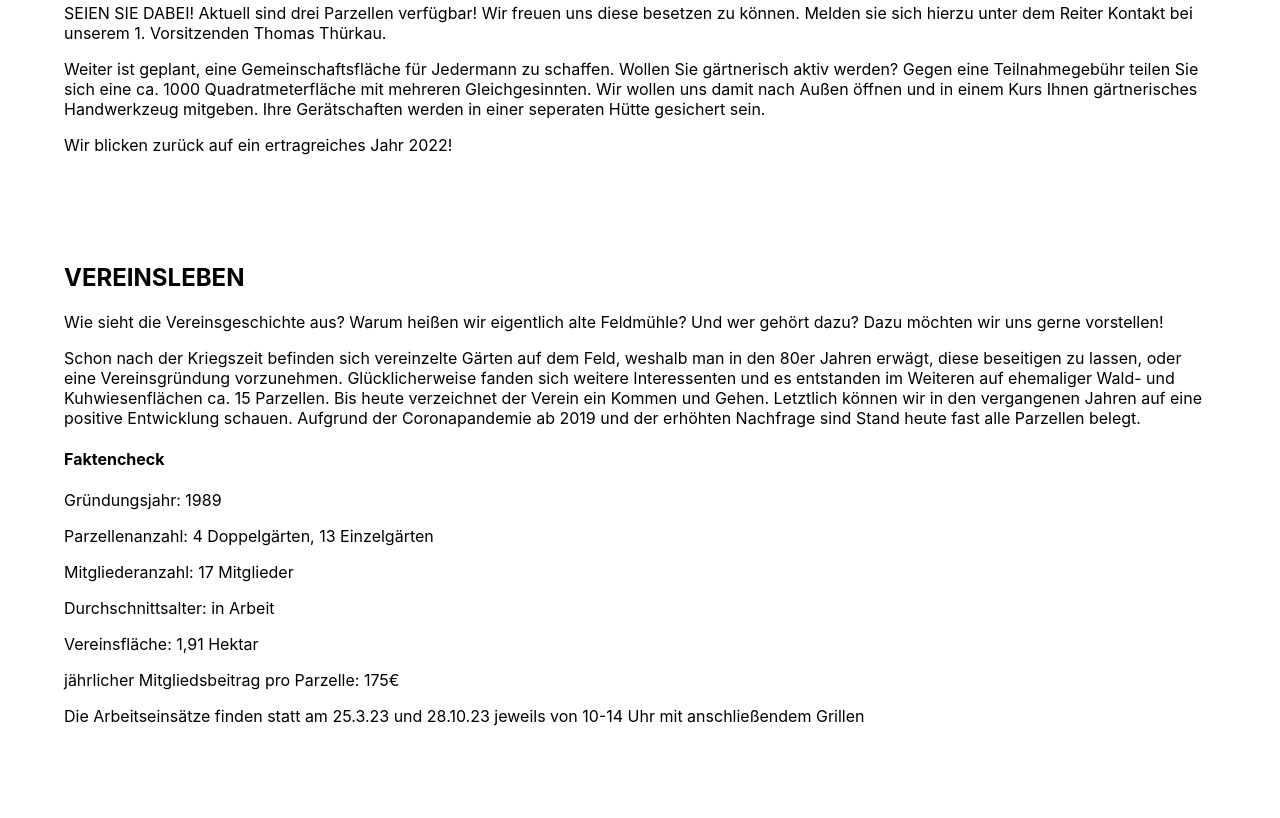
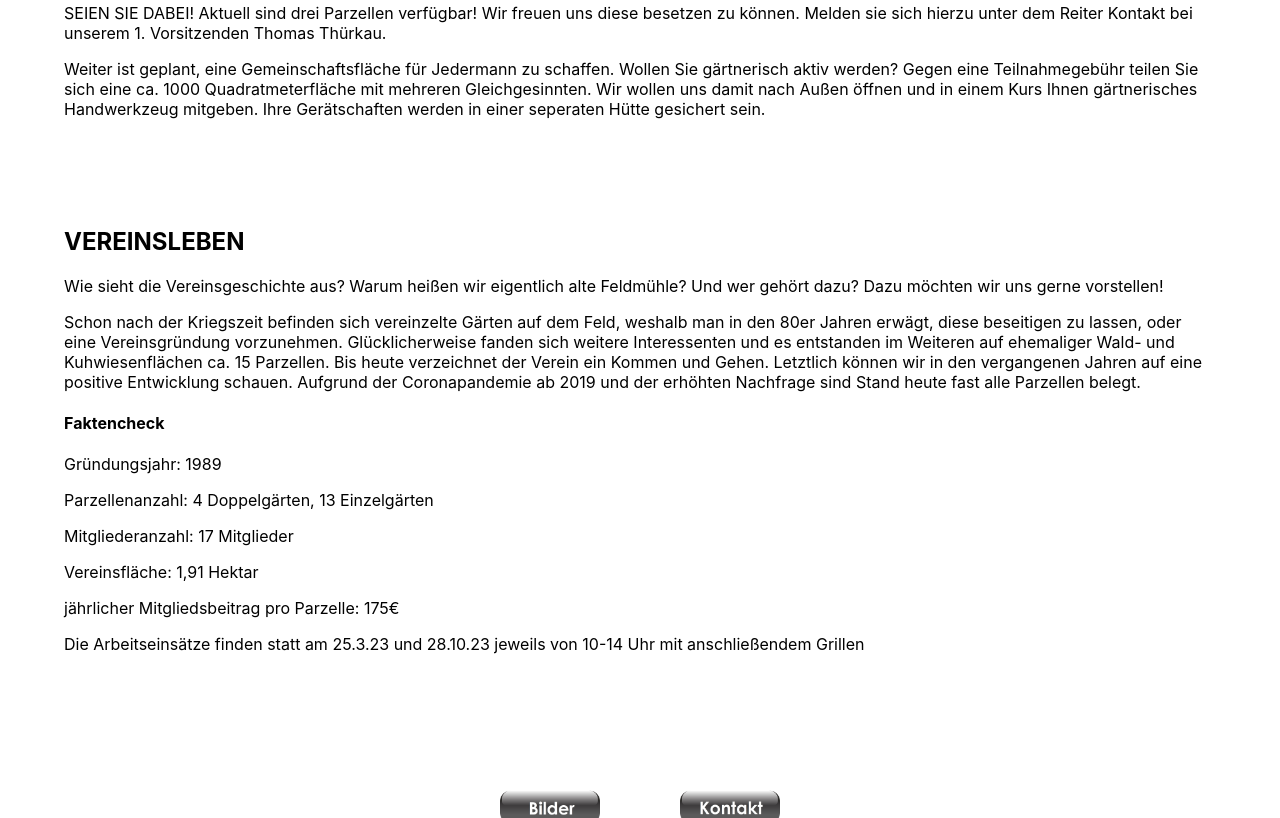
Before and after one commit to davmer193/-meinewebsite, a plain HTML site: page Start.html in a window 1280 px wide. Shown: the part 666-1484 px from the top of the page. Drawn offline with Linux system fonts and the light colour scheme.

Commit message:
Update Start.html

```diff
--- a/Start.html
+++ b/Start.html
@@ -30,7 +30,7 @@
         Ihre Gerätschaften werden in einer seperaten Hütte gesichert sein.
       </p>
       <p>
-        Wir blicken zurück auf ein ertragreiches Jahr 2022!
+
         </p>
     </section>
     <section id="services">
@@ -53,9 +53,6 @@
       </p>
       <p>
         Mitgliederanzahl: 17 Mitglieder
-      </p>
-      <p>
-        Durchschnittsalter: in Arbeit
       </p>
       <p>
         Vereinsfläche: 1,91 Hektar
```
